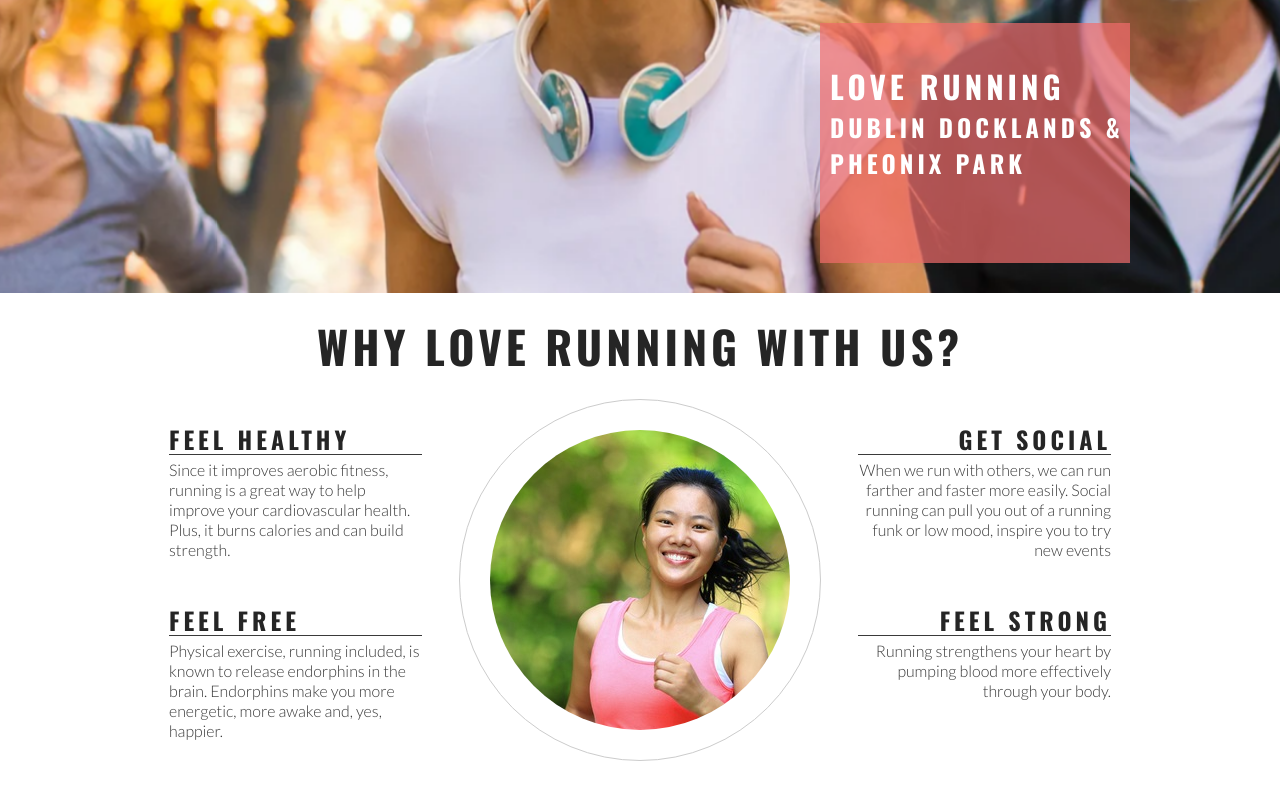
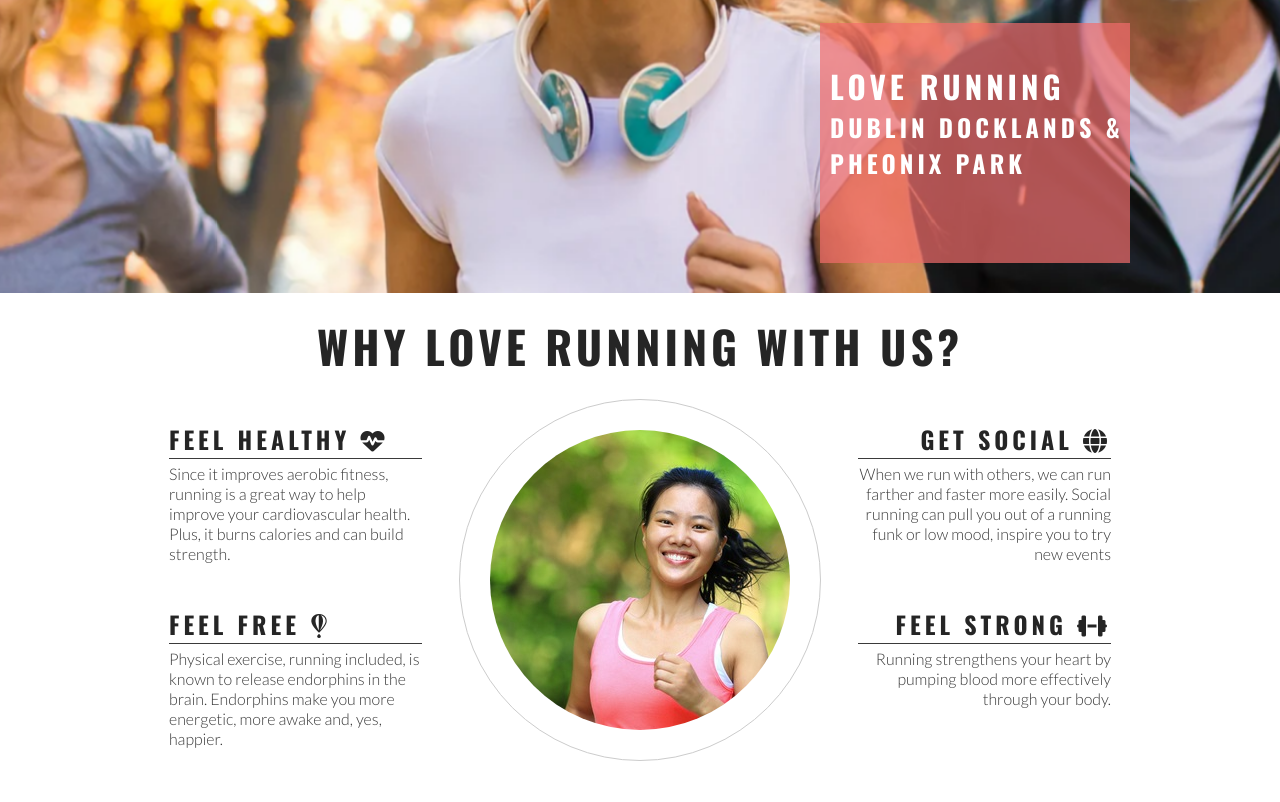
Before and after one commit to Amrutha2103/Love-running, a plain HTML site: page index.html in a window 1280 px wide. Shown: the part 382-1184 px from the top of the page. Drawn offline with nearby package versions, Linux system fonts and the light colour scheme.

Commit message:
Add font awesome icons to club ethos section

```diff
--- a/index.html
+++ b/index.html
@@ -45,24 +45,24 @@
         <h2 id="welcome">Why love running with us?</h2>
         <div id="left-about">
             <div class="left-about-heading">
-                <h2>Feel healthy</h2>
+                <h2>Feel healthy <i class="fa-solid fa-heart-pulse"></i></h2>
                 <hr>
                 <p>Since it improves aerobic fitness, running is a great way to help improve your cardiovascular health. Plus, it burns calories and can build strength.</p>
             </div>
             <div class="left-about-heading">
-                <h2>Feel Free</h2>
+                <h2>Feel Free <i class="fa-brands fa-fly"></i></h2>
                 <hr>
                 <p>Physical exercise, running included, is known to release endorphins in the brain. Endorphins make you more energetic, more awake and, yes, happier.</p>
             </div>
         </div>
         <div id="right-about">
             <div class="right-about-heading">
-                <h2>Get Social</h2>
+                <h2>Get Social <i class="fa-solid fa-globe"></i></h2>
                 <hr>
                 <p>When we run with others, we can run farther and faster more easily. Social running can pull you out of a running funk or low mood, inspire you to try new events</p>
             </div>
             <div class="right-about-heading">
-                <h2>Feel Strong</h2>
+                <h2>Feel Strong <i class="fa-solid fa-dumbbell"></i></h2>
                 <hr>
                 <p>Running strengthens your heart by pumping blood more effectively through your body.</p>
             </div>
@@ -81,6 +81,10 @@
     <footer>
         Social links
     </footer>
+
+    <!--  font awesome script  -->
+    <script src="https://kit.fontawesome.com/977af246fe.js" crossorigin="anonymous"></script>
+
 </body>
 
 </html>
```
